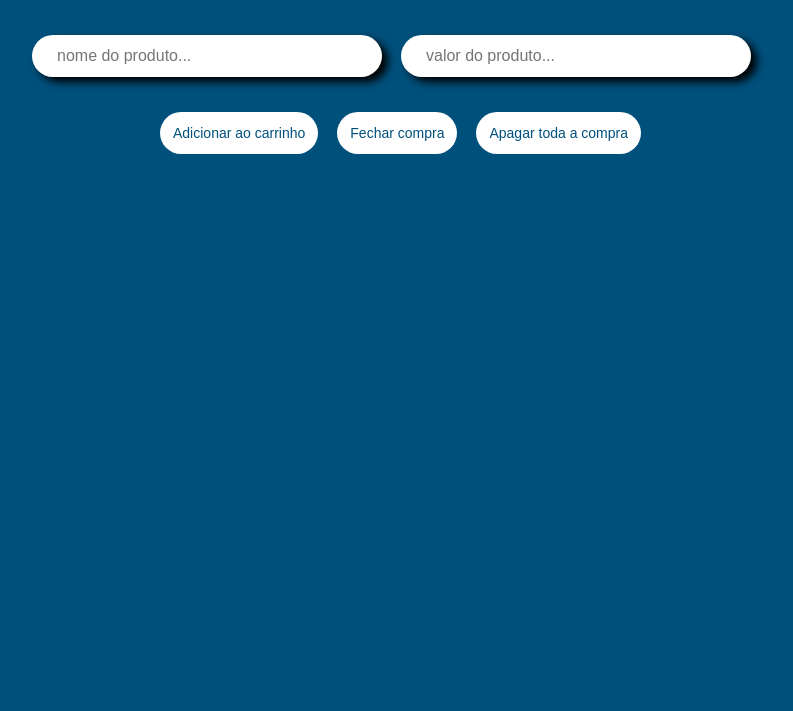
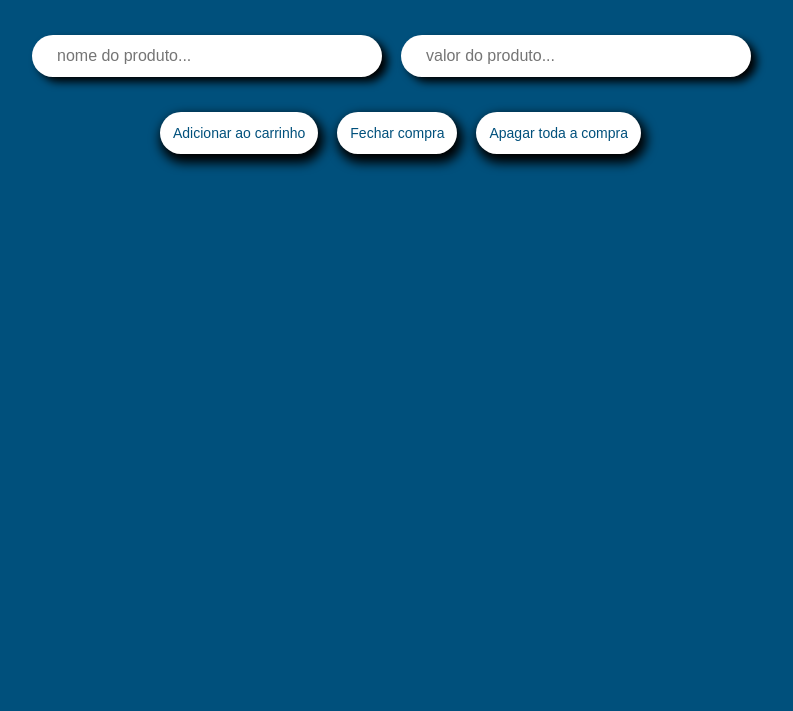
Before and after one commit to Robson077/caixa-eletronico, a plain HTML site: page index.html in a window 1280 px wide. Shown: the part 89-800 px from the top of the page, without its empty margins (224-1017 px from the left). Drawn offline with Linux system fonts and the light colour scheme.

Commit message:
box-shadow

```diff
--- a/index.html
+++ b/index.html
@@ -18,11 +18,11 @@
     </div>
 
     <div id="divButton">
-        <button onclick="add()">Adicionar ao carrinho</button>
+        <button onclick="add()" class="btnsOperacoes">Adicionar ao carrinho</button>
 
-        <button onclick="fechar()">Fechar compra</button>
+        <button onclick="fechar()" class="btnsOperacoes">Fechar compra</button>
 
-        <button onclick="apagar()">Apagar toda a compra</button>
+        <button onclick="apagar()" class="btnsOperacoes">Apagar toda a compra</button>
     </div>
 
     <div id="divUl">
--- a/style.css
+++ b/style.css
@@ -55,6 +55,10 @@ button {
     margin-left: 30%;
 }
 
+.btnsOperacoes {
+    box-shadow: 3px 6px 11px 3px #000000;
+}
+
 #divUl {
     margin-left: 35%;
     background-color: #FFFFFF;
```
